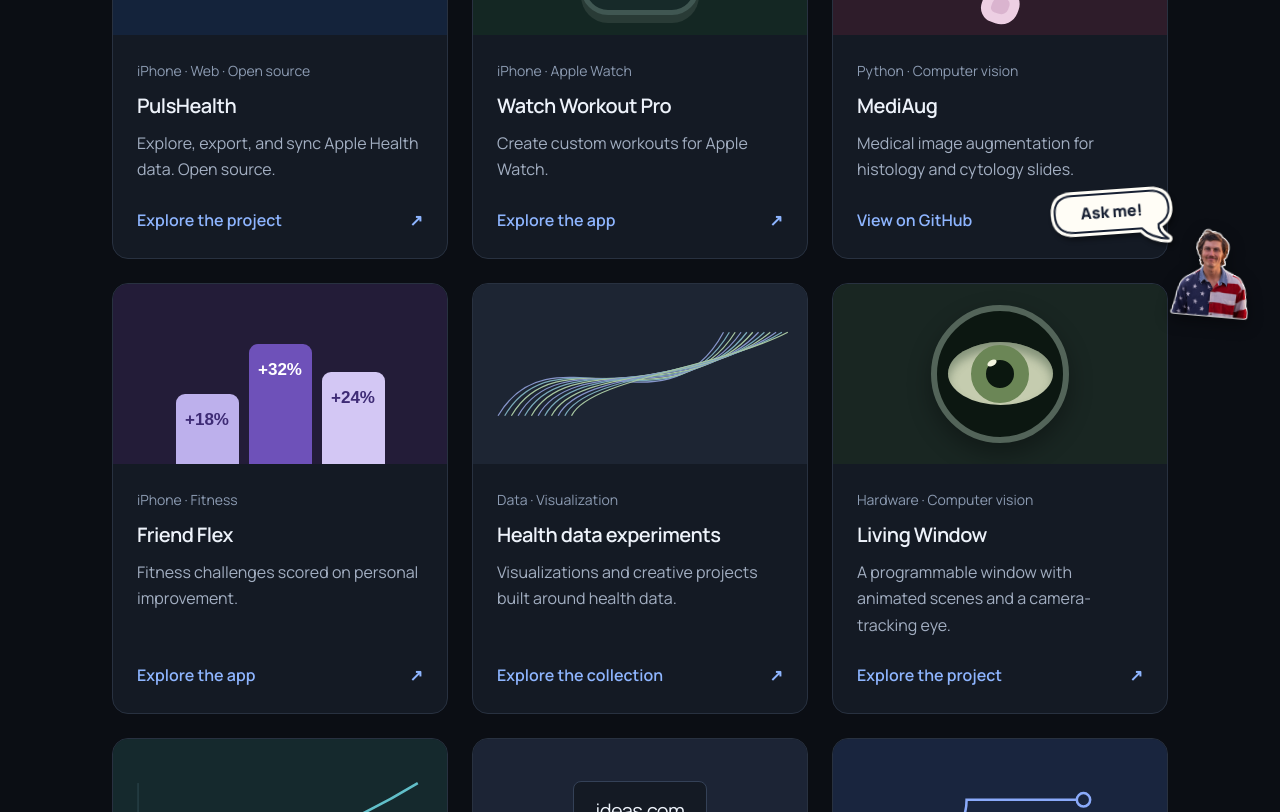
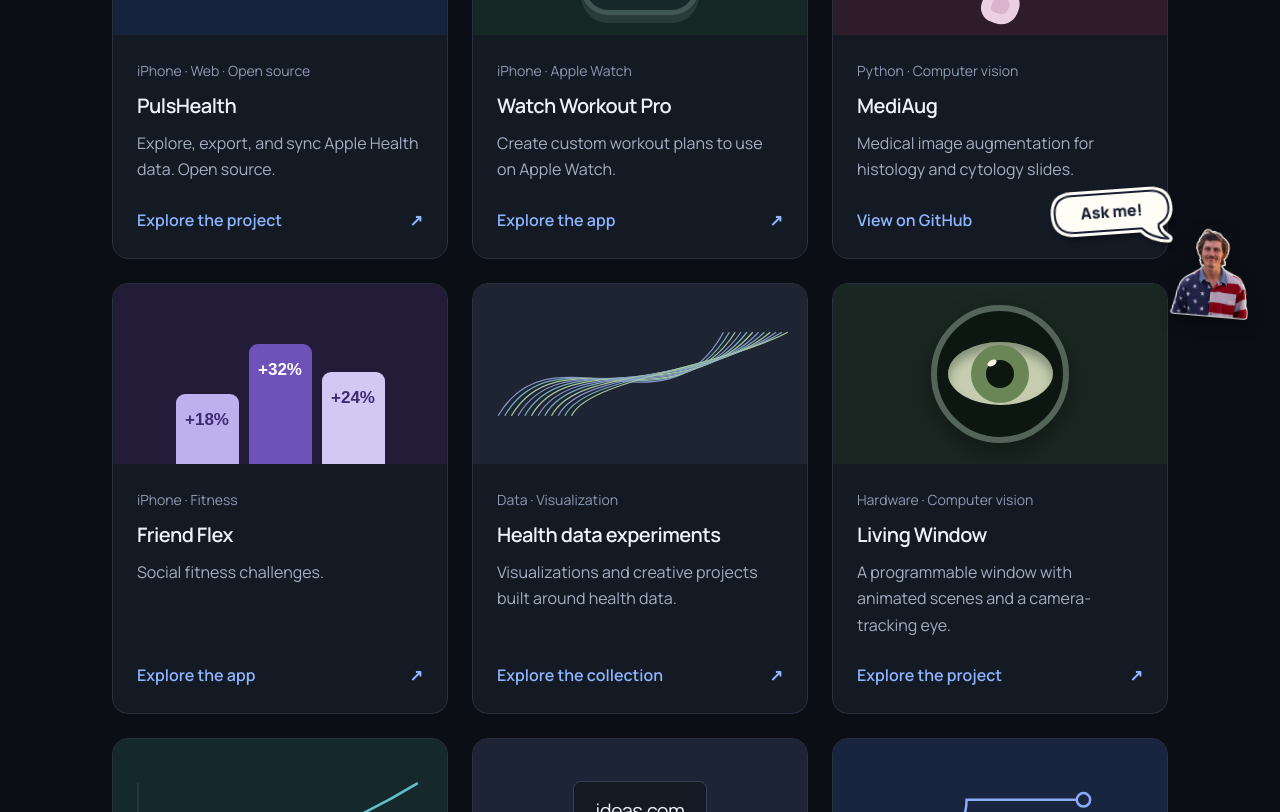
Before and after one commit to smwade/seanwade, a Next.js app: page /projects in a window 1280 px wide. Shown: the part 460-1272 px from the top of the page. Built offline with nearby package versions, Linux system fonts and the light colour scheme; no server answers.

Commit message:
Update Watch Workout Pro and Friend Flex descriptions

```diff
--- a/src/components/ProjectLibrary.tsx
+++ b/src/components/ProjectLibrary.tsx
@@ -14,7 +14,7 @@ const projects = [
   {
     title: "Watch Workout Pro",
     category: "Apps",
-    description: "Create custom workouts for Apple Watch.",
+    description: "Create custom workout plans to use on Apple Watch.",
     href: "https://pulshealth.com/watch-workout-pro/",
     type: "watch",
     detail: "iPhone · Apple Watch",
@@ -33,7 +33,7 @@ const projects = [
   {
     title: "Friend Flex",
     category: "Apps",
-    description: "Fitness challenges scored on personal improvement.",
+    description: "Social fitness challenges.",
     href: "https://pulshealth.com/friend-flex/",
     type: "friends",
     detail: "iPhone · Fitness",
```
Also changed, not shown: public/llms.txt, 1 other file (tests, documents, lock files or other folders).
